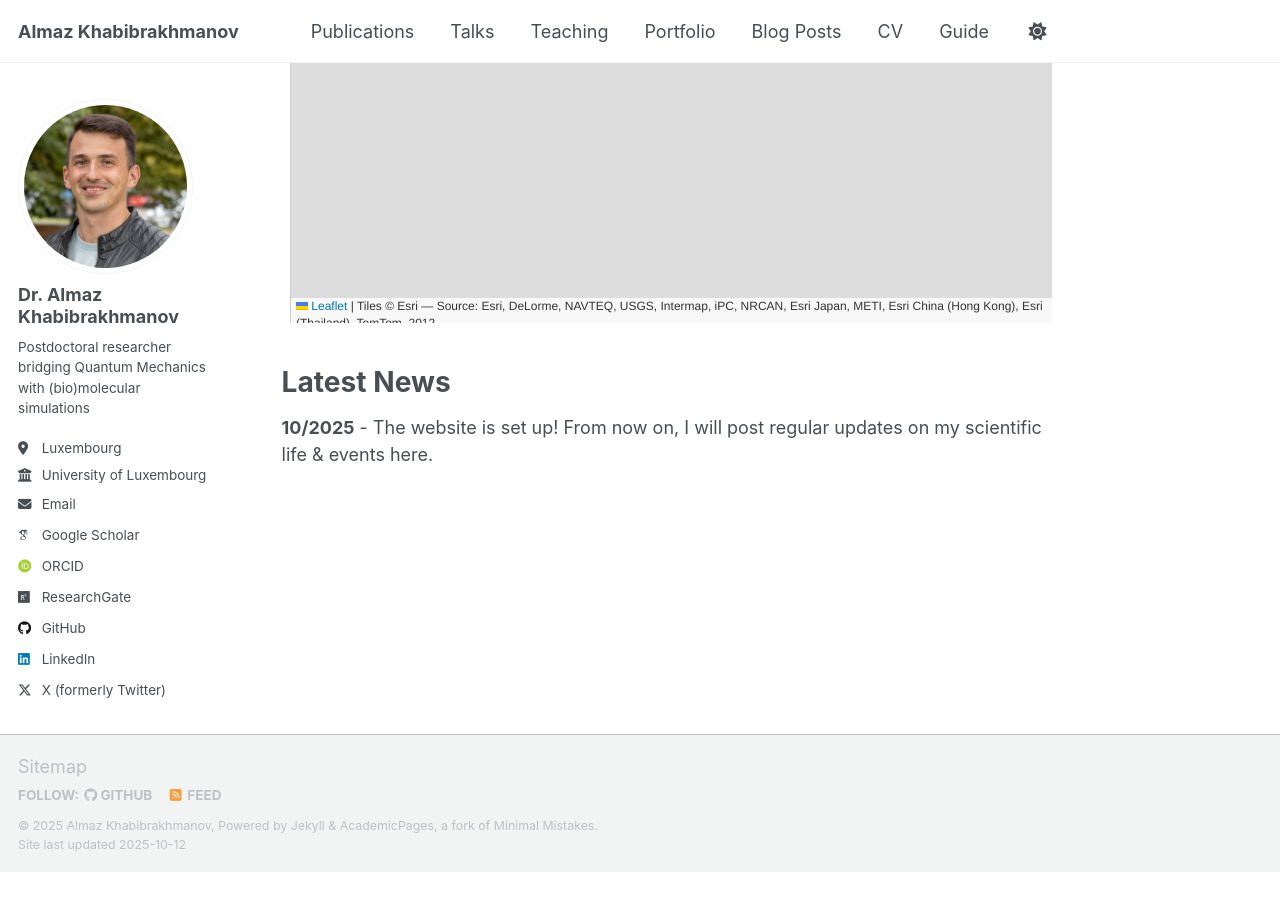
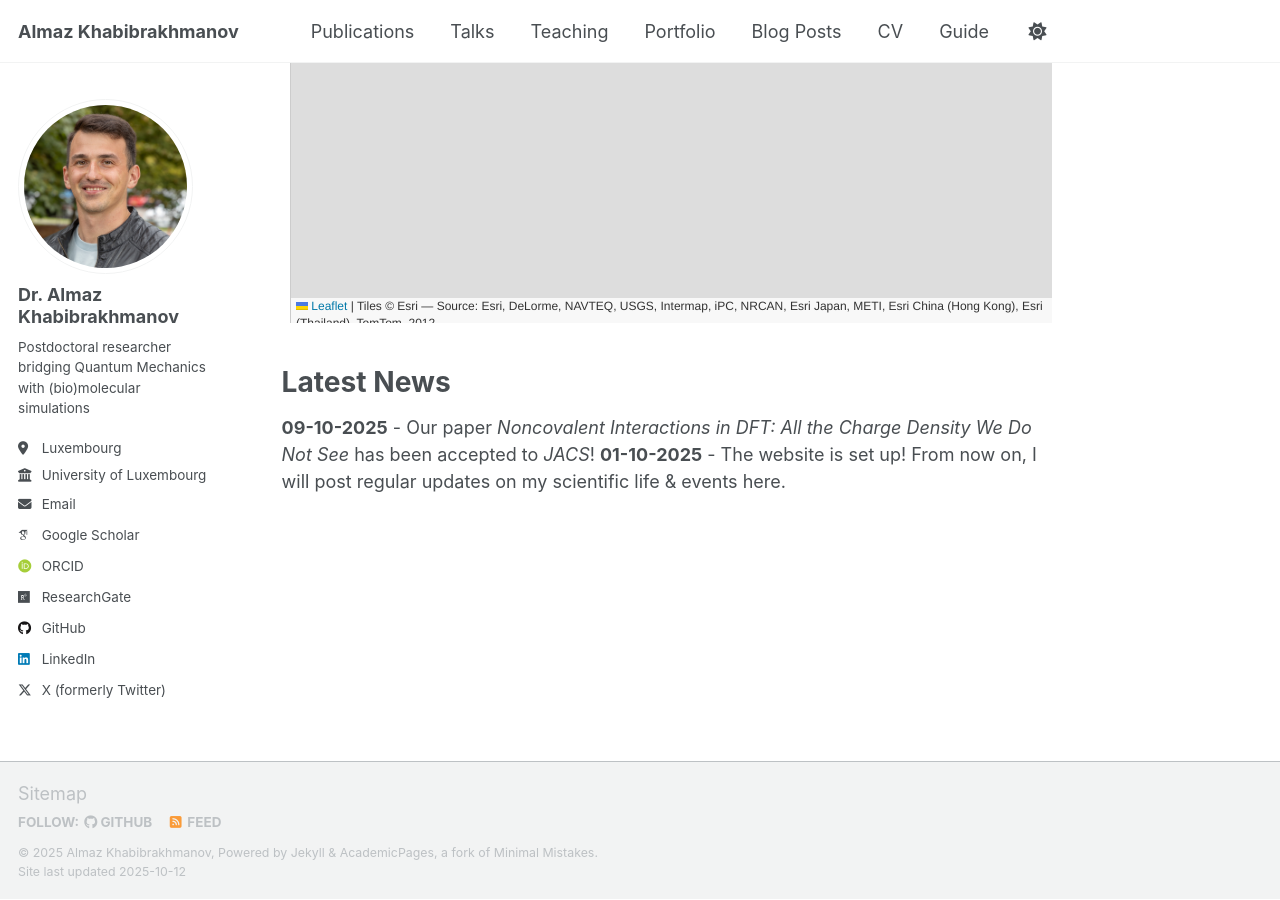
Before and after one commit to almaz-khabibrakhmanov/almaz-khabibrakhmanov.github.io, a Jekyll site: the page built from _pages/about.md, in a window 1280 px wide and 900 px high, scrolled down 1201 px. Built offline with Jekyll 4.4.1, drawn with Linux system fonts in a browser that asks for light colours; nearby versions of some CDN libraries; some web fonts are replaced; a script that is not in the unit is left out; before the commit the page ends 2074 px from its top, so only the background shows below that.

Commit message:
Update about.md

```diff
--- a/_pages/about.md
+++ b/_pages/about.md
@@ -22,4 +22,5 @@ Outside of research, I am a passionate guitarist and a football player. I also e
 
 Latest News
 ======
-**10/2025** - The website is set up! From now on, I will post regular updates on my scientific life & events here.
+**09-10-2025** - Our paper <i>Noncovalent Interactions in DFT: All the Charge Density We Do Not See</i> has been accepted to <i>JACS</i>!
+**01-10-2025** - The website is set up! From now on, I will post regular updates on my scientific life & events here.
```
